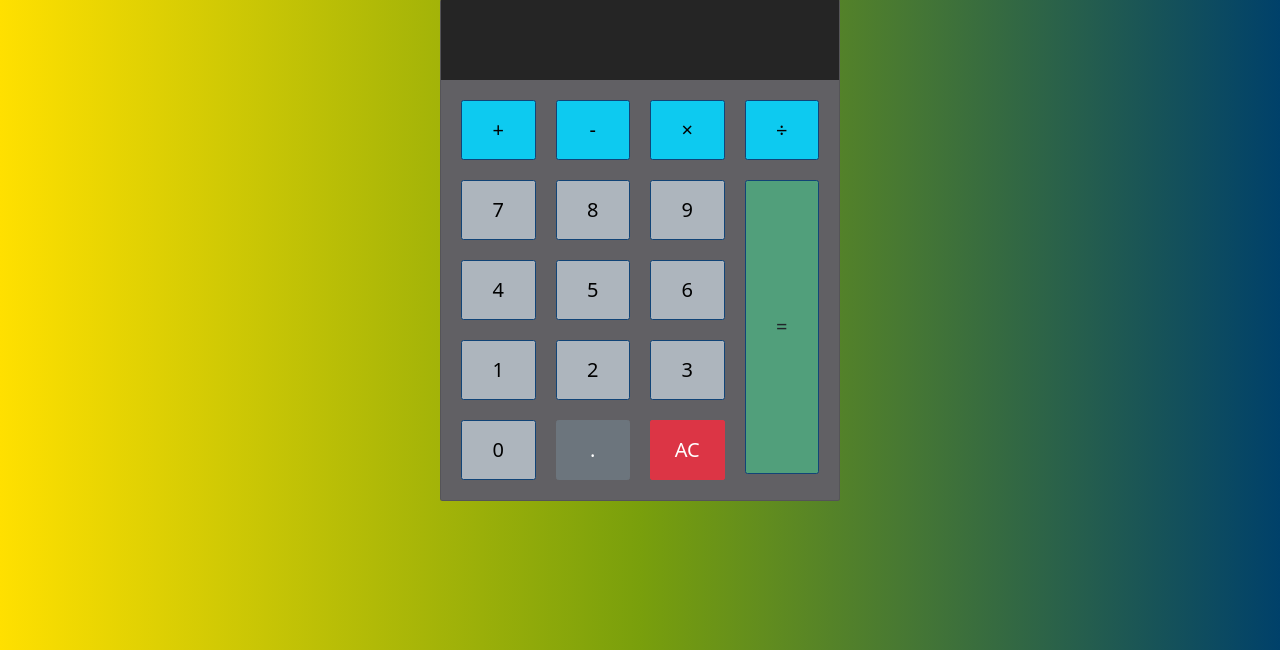
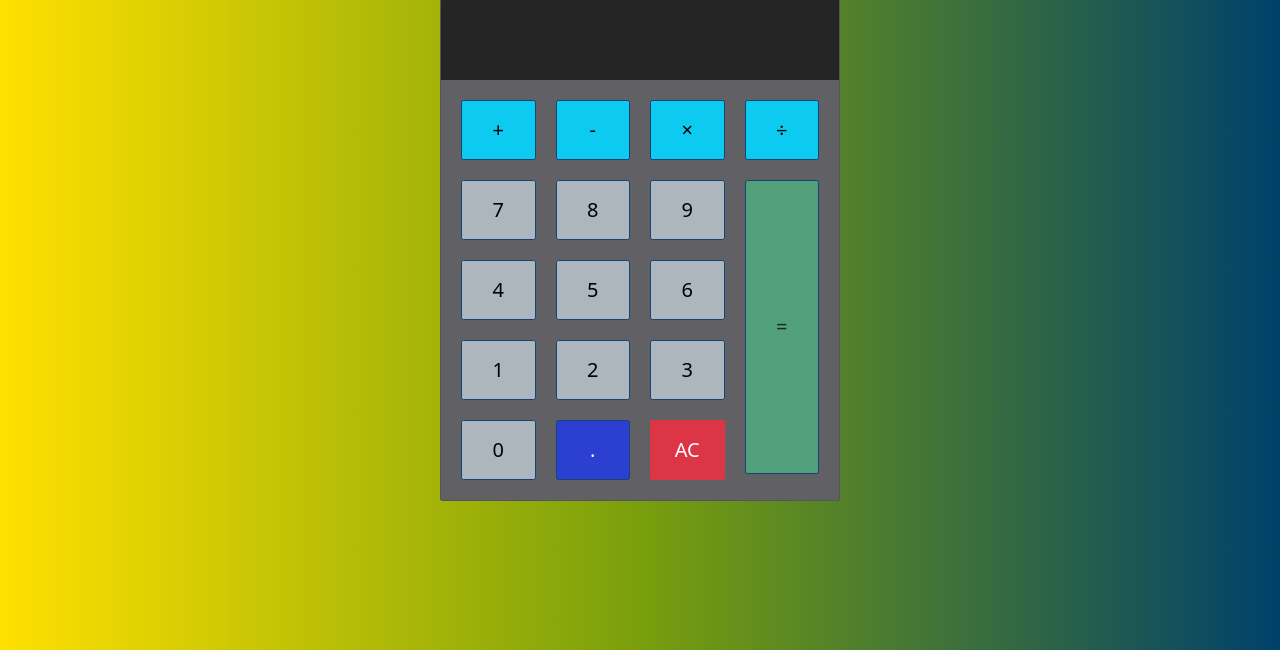
Before and after one commit to jhasmany-fernandez/F.I.C.C.T.-Proyecto_Calculadora_AB-Python_Flask, a Flask app: page / in a window 1280 px wide. Shown: the part 150-800 px from the top of the page. Run offline with Flask 2, Linux system fonts and the light colour scheme.

Commit message:
provando deploy

```diff
--- a/static/css/main.css
+++ b/static/css/main.css
@@ -46,6 +46,12 @@
     border-color: #114477;
     }
 
+    .btn-secondary {
+    color: #fff;
+    background-color: #2b40d0;
+    border-color: #114477;
+    }
+
     .btn-info {
     color: #000;
     background-color: #0dcaf0;
```
